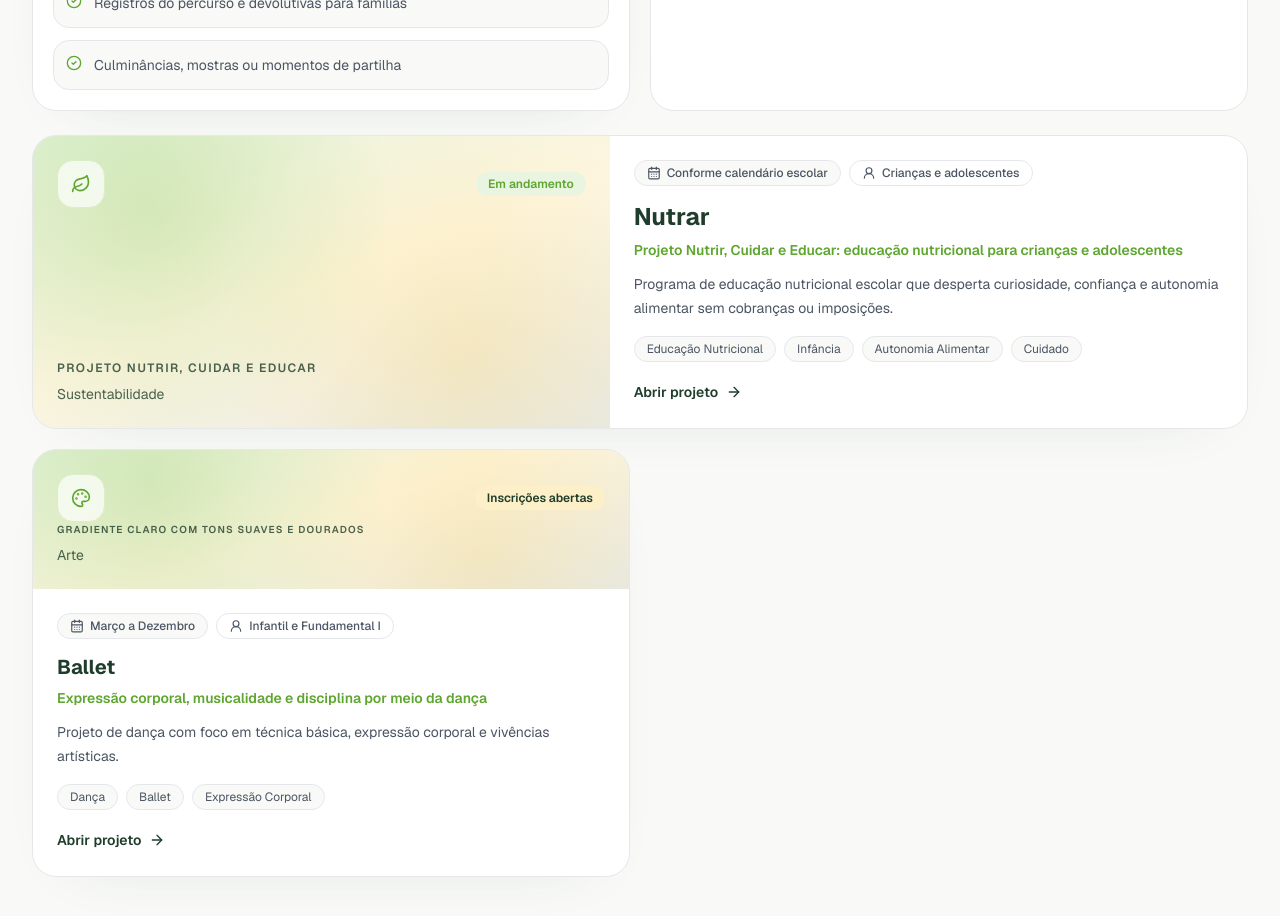
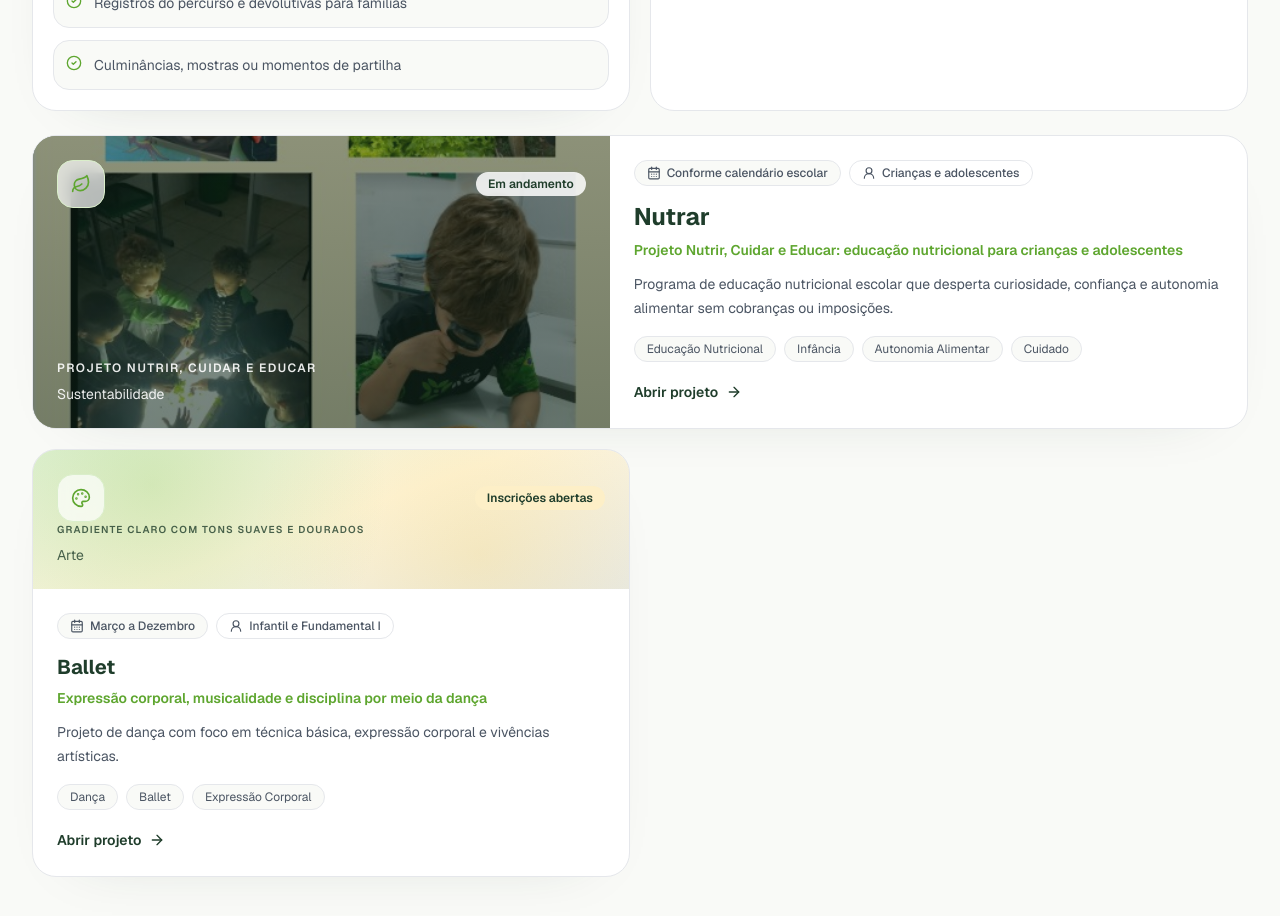
Before and after one commit to DiiasDev/site-colegio-viva, a Next.js app: page /projetos in a window 1280 px wide. Shown: the part 1500-2416 px from the top of the page. Built offline with nearby package versions, Linux system fonts and the light colour scheme.

Commit message:
fix: corrigindo infos

```diff
--- a/src/components/projects/projectsComponent.tsx
+++ b/src/components/projects/projectsComponent.tsx
@@ -1,5 +1,6 @@
 "use client";
 
+import Image from "next/image";
 import Link from "next/link";
 import { useMemo, useState } from "react";
 import type { LucideIcon } from "lucide-react";
@@ -303,6 +304,7 @@ function ProjectListCard({
   compact?: boolean;
 }) {
   const Icon = iconMap[project.icon];
+  const hasCoverImage = Boolean(project.imagemCapa);
 
   return (
     <Link
@@ -321,11 +323,30 @@ function ProjectListCard({
       >
         <div
           className={[
-            "relative overflow-hidden bg-[linear-gradient(160deg,rgba(122,193,67,0.18),rgba(244,180,0,0.12),rgba(31,61,43,0.10))] p-5 sm:p-6",
+            "relative overflow-hidden p-5 sm:p-6",
+            hasCoverImage
+              ? "bg-[var(--color-secondary)]"
+              : "bg-[linear-gradient(160deg,rgba(122,193,67,0.18),rgba(244,180,0,0.12),rgba(31,61,43,0.10))]",
             compact ? "min-h-[120px]" : "min-h-[180px]",
           ].join(" ")}
         >
-          <div className="absolute inset-0 bg-[radial-gradient(circle_at_20%_25%,rgba(122,193,67,0.25),transparent_48%),radial-gradient(circle_at_75%_75%,rgba(244,180,0,0.16),transparent_50%)]" />
+          {project.imagemCapa ? (
+            <Image
+              src={project.imagemCapa}
+              alt={`Imagem de capa do projeto ${project.titulo}`}
+              fill
+              className="object-cover transition duration-500 group-hover:scale-[1.02]"
+              sizes={compact ? "(max-width: 768px) 100vw, 40vw" : "(max-width: 1024px) 100vw, 45vw"}
+            />
+          ) : null}
+          <div
+            className={[
+              "absolute inset-0",
+              hasCoverImage
+                ? "bg-[linear-gradient(180deg,rgba(16,40,28,0.48),rgba(16,40,28,0.58))]"
+                : "bg-[radial-gradient(circle_at_20%_25%,rgba(122,193,67,0.25),transparent_48%),radial-gradient(circle_at_75%_75%,rgba(244,180,0,0.16),transparent_50%)]",
+            ].join(" ")}
+          />
           <div className="relative flex h-full flex-col justify-between">
             <div className="flex items-center justify-between gap-3">
               <span className="inline-flex h-12 w-12 items-center justify-center rounded-2xl border border-[color-mix(in_srgb,var(--color-primary)_28%,white)] bg-white/70 text-[var(--color-primary-dark)] backdrop-blur">
@@ -334,7 +355,9 @@ function ProjectListCard({
               <span
                 className={[
                   "rounded-full px-3 py-1 text-xs font-semibold",
-                  project.status === "Inscrições abertas"
+                  hasCoverImage
+                    ? "bg-white/85 text-[var(--color-secondary)]"
+                    : project.status === "Inscrições abertas"
                     ? "bg-[color-mix(in_srgb,var(--color-accent)_22%,white)] text-[var(--color-secondary)]"
                     : project.status === "Concluído"
                       ? "bg-[var(--color-border)] text-[var(--color-text-secondary)]"
@@ -348,13 +371,16 @@ function ProjectListCard({
             <div>
               <p
                 className={[
-                  "font-semibold uppercase tracking-[0.12em] text-[var(--color-secondary)]/80",
+                  "font-semibold uppercase tracking-[0.12em]",
+                  hasCoverImage ? "text-white/90" : "text-[var(--color-secondary)]/80",
                   compact ? "line-clamp-2 text-[10px]" : "text-xs",
                 ].join(" ")}
               >
                 {project.imagem}
               </p>
-              <p className="mt-2 text-sm text-[var(--color-secondary)]/80">{project.categoria}</p>
+              <p className={["mt-2 text-sm", hasCoverImage ? "text-white/90" : "text-[var(--color-secondary)]/80"].join(" ")}>
+                {project.categoria}
+              </p>
             </div>
           </div>
         </div>
@@ -481,6 +507,19 @@ function ProjectDetail({ project }: { project: ProjectData }) {
                 <InfoRow icon={MapPin} label="Local" value={project.local} />
                 <InfoRow icon={UserRound} label="Faixa etária" value={project.faixaEtaria} />
                 <InfoRow icon={Sparkles} label="Coordenação" value={project.coordenacao} />
+                {project.imagemResponsavel ? (
+                  <div className="overflow-hidden rounded-2xl border border-[var(--color-border)] bg-[var(--color-background)] p-3">
+                    <div className="relative mx-auto aspect-[3/4] w-full max-w-[260px] overflow-hidden rounded-xl border border-[var(--color-border)] bg-white">
+                      <Image
+                        src={project.imagemResponsavel}
+                        alt={`Responsável pelo projeto ${project.titulo}`}
+                        fill
+                        className="object-cover object-center"
+                        sizes="260px"
+                      />
+                    </div>
+                  </div>
+                ) : null}
               </InfoPanel>
 
               <InfoPanel title="Público e propósito">
--- a/src/components/projects/projectsData.tsx
+++ b/src/components/projects/projectsData.tsx
@@ -43,6 +43,8 @@ export type ProjectData = {
   metricas: ProjectMetric[];
   atividades: string[];
   cronograma: ProjectTimelineItem[];
+  imagemCapa?: string;
+  imagemResponsavel?: string;
 };
 
 export type projectsData = ProjectData;
@@ -60,6 +62,8 @@ export const pData: ProjectData[] = [
     resumo:
       "Programa de educação nutricional escolar que desperta curiosidade, confiança e autonomia alimentar sem cobranças ou imposições.",
     imagem: "Projeto Nutrir, Cuidar e Educar",
+    imagemCapa: "/Nutrar/Nutrar1.png",
+    imagemResponsavel: "/Nutrar/responsavel.png",
     icon: "leaf",
     categoria: "Sustentabilidade",
     status: "Em andamento",
```
